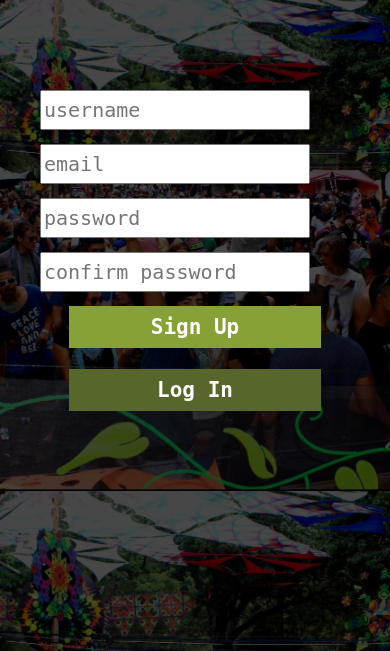
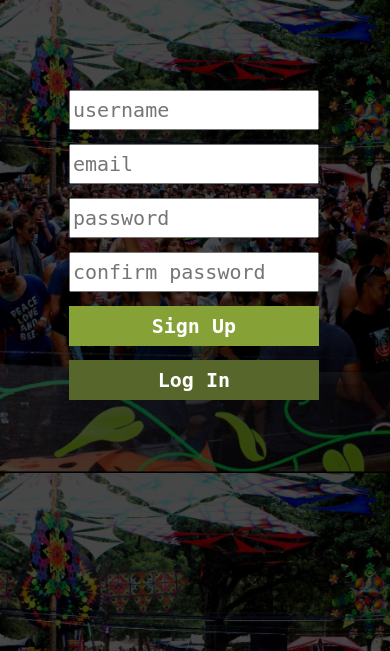
Before and after one commit to TarCode/psytrancr, a Flask app: page /signUp in a window 390 px wide. Shown: the top 651 px of the page. Run offline with Flask 2, Linux system fonts and the light colour scheme; some libraries are stand-ins or nearby versions.

Commit message:
added logo to login screen and fixed input style

```diff
--- a/app.py
+++ b/app.py
@@ -109,5 +109,5 @@
 
 if __name__ == '__main__':
         app.run(debug=True,
-        host= "0.0.0.0",
+        host= "172.18.0.30",
     port=int("5000"))
--- a/static/css/styles.css
+++ b/static/css/styles.css
@@ -329,9 +329,19 @@
 	}
 	.loginForm input, select{
 		height: 2em;
-		width: 13.5em;
+		width: 12.5em;
 		font-size: 20px;
 		margin-bottom: 0.7em;
 		margin-right: 2em;
+		margin-left: 9%;
+	}
+
+	.loginBtn{
+		height: 2em;
+		width: 12.5em;
+		font-size: 20px;
+		margin-bottom: 0.7em;
+		margin-right: 2em;
+		margin-left: 9%;
 	}
 }
--- a/templates/layout.html
+++ b/templates/layout.html
@@ -25,8 +25,9 @@
       <li><a href="#">Going</a></li>
       <li><a href="#">Profile</a></li>
       <li><a href="#">Settings</a></li>
+      <li><a class = "logoutBtn" href="/clear">Logout </a></li>
     </ul>
-    <form class="navbar-form navbar-right" role="search">
+    <form class="navbar-form text-center" role="search">
       <div class="form-group">
         <input type="text" class="form-control" placeholder="Search">
       </div>
@@ -37,7 +38,7 @@
 </div><!-- /.container-fluid -->
 </nav>
 <div class = "userHead navbar-fixed-bottom">
-<br/>Hello there, <strong>{{session['name']}}</strong><a class="btn btn-default logoutBtn" href="/clear" role="button">Logout</a>
+
 </div>
   {% endif %}
 
--- a/templates/login.html
+++ b/templates/login.html
@@ -1,6 +1,12 @@
 {% extends "layout.html" %}
 {% block body %}
 <div class = "row">
+	<div class = "col-xs-2"></div>
+	<div class = "col-xs-8"><img class = " img-responsive" src = "{{ url_for('static', filename='./img/logo.png') }}"></div>
+	<div class = "col-xs-2"></div>
+</div>
+<div class = "row">
+
 	<h3 class = "text-center">{{msg}}</h3>
 	<form class = "loginForm text-center" action="/" method = "post">
 		<input name = "username" placeholder = " username" type = "text" required=""></input>
```
Also changed, not shown: static/img/logo.png.
